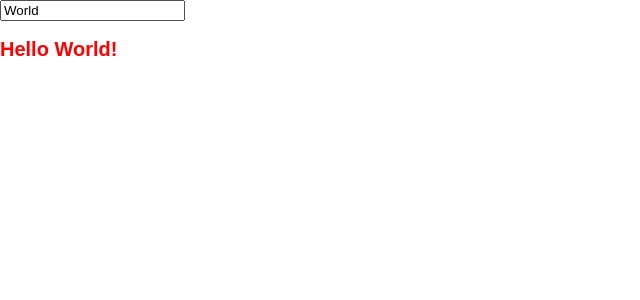
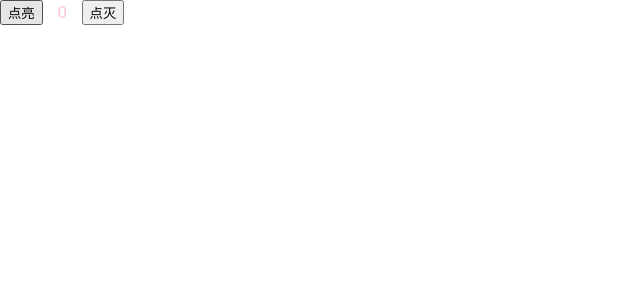
Before and after one commit to daoyi7/r, a React (Create React App) app: page / in a window 1280 px wide. Shown: the top 300 px of the page, without its empty margins (0-640 px from the left). Built offline with nearby package versions, Linux system fonts and the light colour scheme.

Commit message:
add study-04

```diff
--- a/src/index.js
+++ b/src/index.js
@@ -4,11 +4,13 @@ import './index.css';
 // import App from './App';
 // import Hello from './study/study-01/study-01'                                // 第一课
 // import MyHello from './study/study-02/study-02'                              // 第二课
-import Hello from './study/study-03/study-03'                                 // 第三课
+// import Hello from './study/study-03/study-03'                                // 第三课
+import Like from './study/study-04/study-04'                                   // 第四课
 import registerServiceWorker from './registerServiceWorker';
 
 // ReactDOM.render(<App />, document.getElementById('root'));
 // ReactDOM.render(<Hello />, document.getElementById('root'))                  // 第一课
 // ReactDOM.render(<MyHello />, document.getElementById('root'))                // 第二课
-ReactDOM.render(<Hello />, document.getElementById('root'))                // 第三课
+// ReactDOM.render(<Hello />, document.getElementById('root'))                  // 第三课
+ReactDOM.render(<Like />, document.getElementById('root'))                      // 第四课
 registerServiceWorker();
--- a/src/study/study-03/study-03.js
+++ b/src/study/study-03/study-03.js
@@ -16,7 +16,6 @@ export default class Hello extends Component {
   // changeValue = this.changeValue.bind(this)
 
   changeValue(e) {
-    console.log(e)
     this.setState({value: e.target.value})
   }
 
--- /dev/null
+++ b/src/study/study-04/study-04.js
@@ -0,0 +1,29 @@
+import React, {Component} from 'react'
+
+export default class Like extends Component {
+
+  state = {
+    likeCount : 0
+  }
+
+  incrementLike = this.incrementLike.bind(this)
+  reducetLike = this.reducetLike.bind(this)
+
+  incrementLike() {
+    this.setState({likeCount: this.state.likeCount+1})
+  }
+
+  reducetLike() {
+    this.setState({likeCount: this.state.likeCount-1})
+  }
+
+  render() {
+    return (
+      <div className="likeCount">
+        <button onClick={this.incrementLike}>点亮</button>
+        <span style={{marginLeft: '15px',marginRight: '15px',color: 'pink'}}>{this.state.likeCount}</span>
+        <button onClick={this.reducetLike}>点灭</button>
+      </div>
+    )
+  }
+}
```
Also changed, not shown: src/study/study-03/readme.md, src/study/study-04/readme.md (added).
